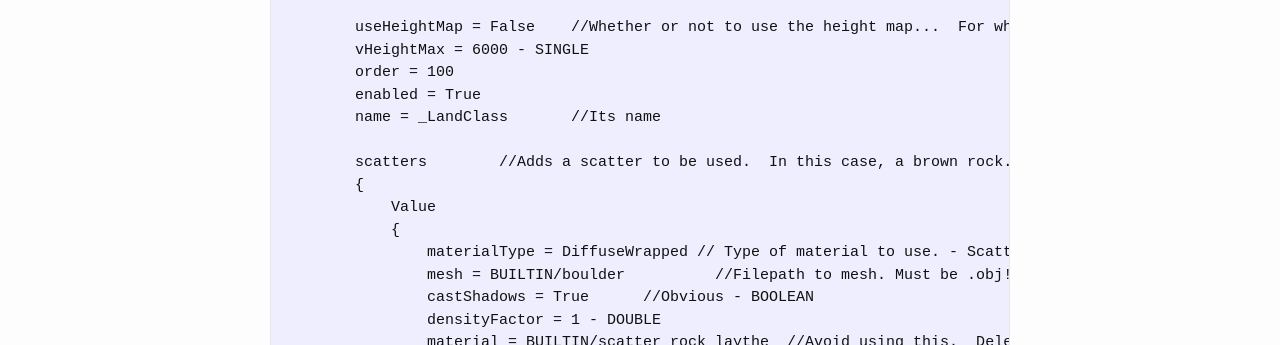
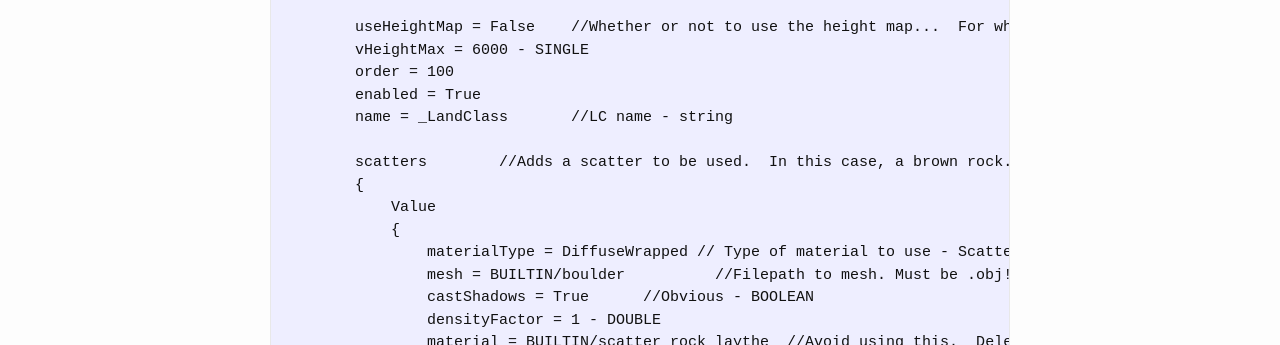
Before and after one commit to Kopernicus/wiki, a Jekyll site: the page built from main/PQSMods/LandControl/LandControl.md, in a window 1280 px wide and 1400 px high. Shown: the part 929-1274 px from the top of the window. Built offline with Jekyll 4.4.1, drawn with Linux system fonts in a browser that asks for light colours; some of the changed text lies outside the part shown.

Commit message:
boy i love ocnflicts

```diff
--- a/main/PQSMods/LandControl/LandControl.md
+++ b/main/PQSMods/LandControl/LandControl.md
@@ -38,14 +38,14 @@ PQS
         vHeightMax = 6000 - SINGLE
         order = 100
         enabled = True
-        name = _LandClass	//Its name
+        name = _LandClass	//LC name - string
 
         scatters	//Adds a scatter to be used.  In this case, a brown rock.
         {
             Value
             {
-                materialType = DiffuseWrapped // Type of material to use. - ScatterMaterialType { Diffuse, BumpedDiffuse, DiffuseDetail, DiffuseWrapped, CutoutDiffuse, AerialCutout, Standard}
-                mesh = BUILTIN/boulder		//Filepath to mesh. Must be .obj!!!
+                materialType = DiffuseWrapped // Type of material to use - ScatterMaterialType { Diffuse, BumpedDiffuse, DiffuseDetail, DiffuseWrapped, CutoutDiffuse, AerialCutout, Standard}
+                mesh = BUILTIN/boulder		//Filepath to mesh. Must be .obj!!! - maybe list BUILTINs
                 castShadows = True	//Obvious - BOOLEAN
                 densityFactor = 1 - DOUBLE
                 material = BUILTIN/scatter_rock_laythe	//Avoid using this.  Delete it.  Can take the place of the Material subside below.  The two are not compatible together.
```
Also changed, not shown: main/PQSMods/LandControl/LandControlLanding.md (+1 -1 lines).
